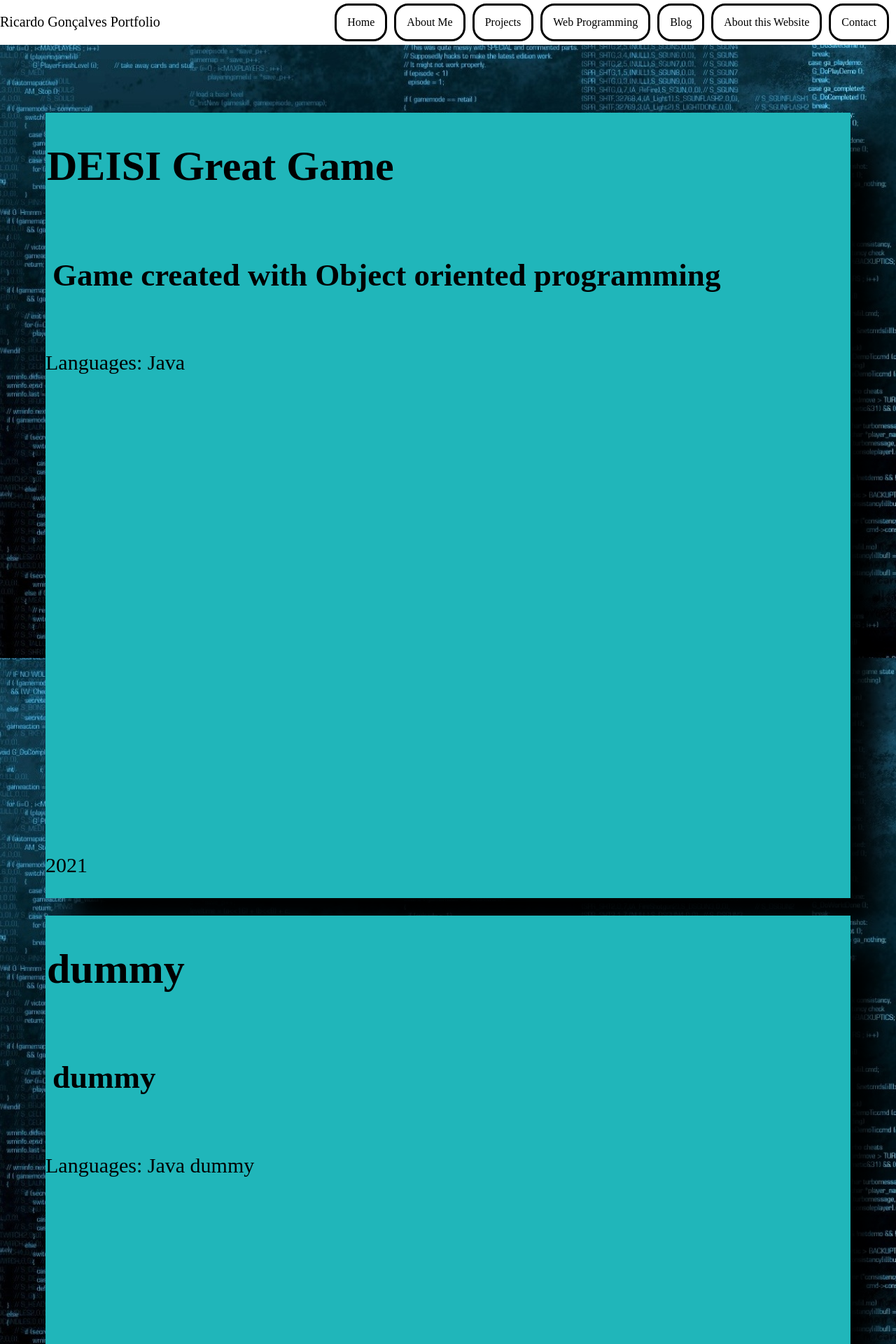
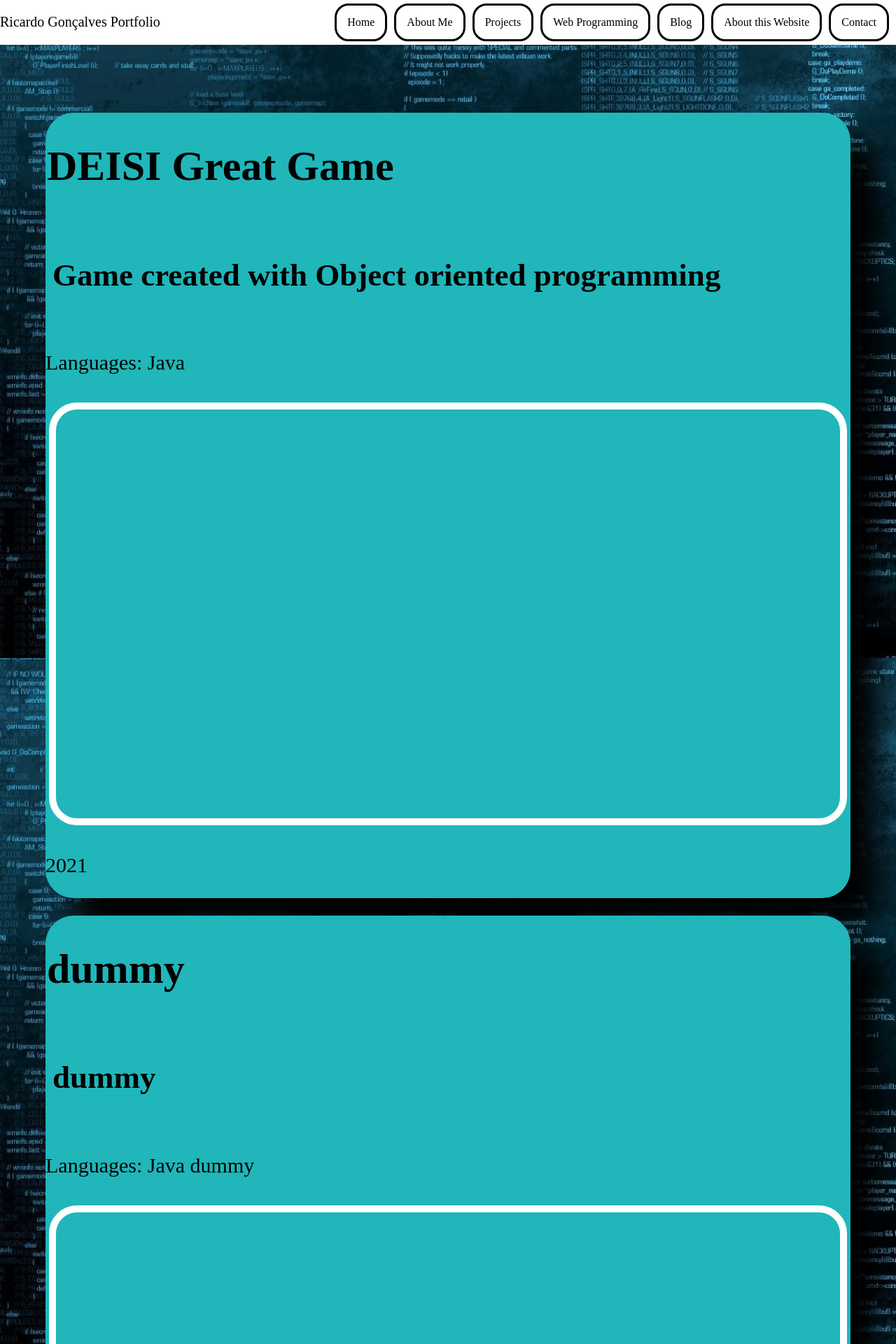
Before and after one commit to DrAlexWild/heroku_portfolio, a Django app: page /projects in a window 1280 px wide. Shown: the top 1920 px of the page at 70% size. Run offline with Django 4.2, Linux system fonts and the light colour scheme; data comes from the database, SQL or seed files in the repository; data that the repository does not hold is empty; parts of the project's set-up code (start-up, migrations or seed data) failed here and were passed over.

Commit message:
heroku project css

```diff
--- a/portfolio/static/portfolio/css/projects.css
+++ b/portfolio/static/portfolio/css/projects.css
@@ -100,6 +100,7 @@ margin:40px;
   margin:25px;
   box-shadow: 40px 40px 40px black;
   background-color: #20b6ba;
+  border-radius: 40px;
 }
 
 
@@ -124,6 +125,8 @@ margin:40px;
     display: flex;
     flex-flow: column;
     margin:5px;
+    border: 10px solid white;
+    border-radius: 40px;
 }
 
 .project_topic img{
@@ -134,9 +137,7 @@ margin:40px;
 
 .project_topic p{
   word-wrap: break-word;
-  border: 10px solid white;
-  border-radius: 40px;
-}
+  }
 
 .project_end{
     grid-area:project_end;
```
